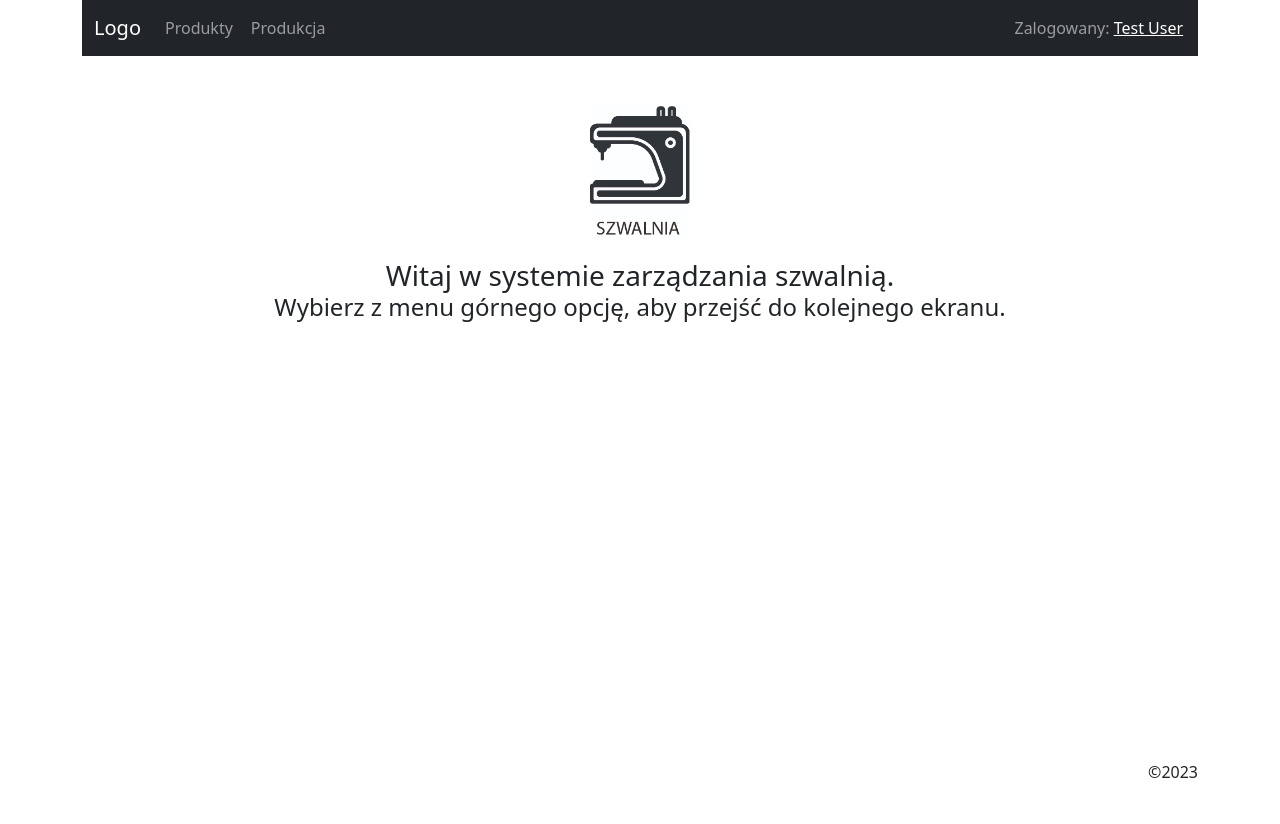
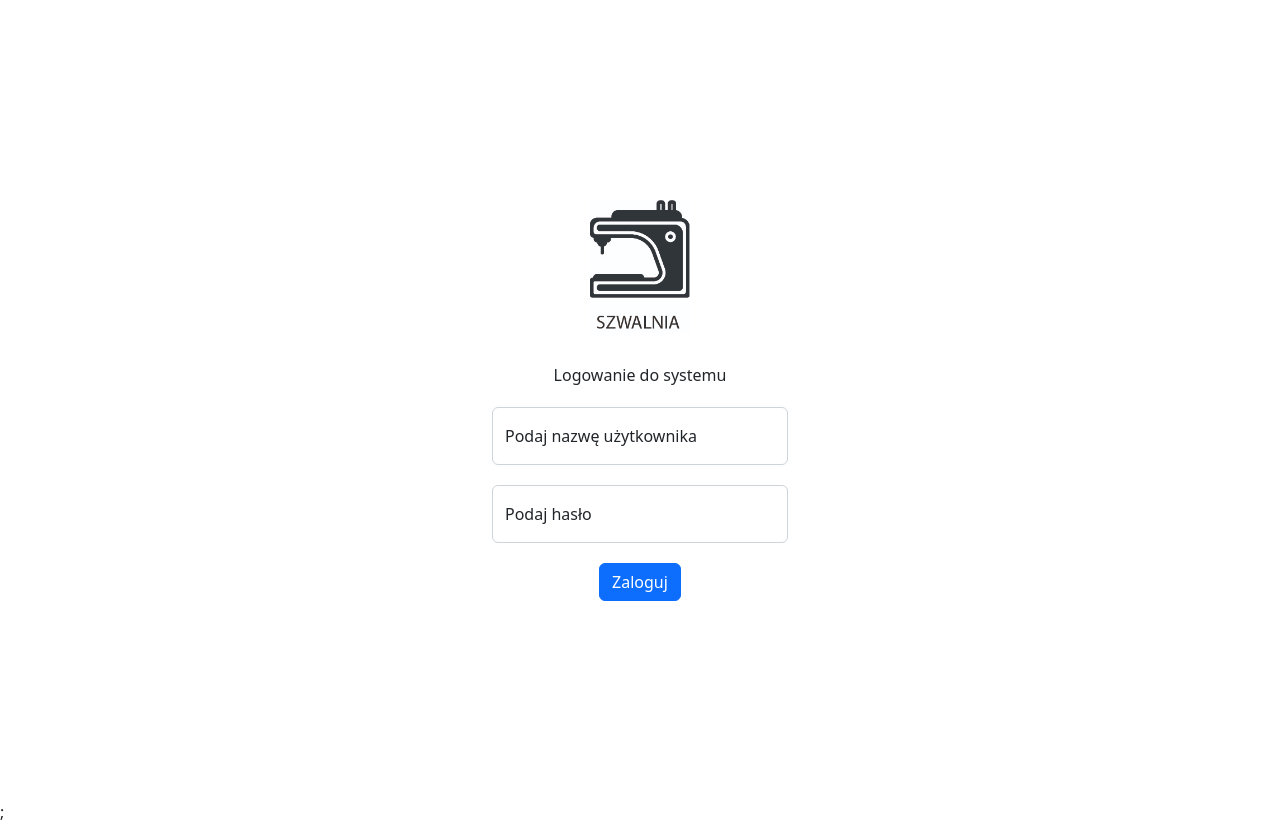
Before and after one commit to matcinks/clothing-factory-front-light, a React (Vite) app: page / in a window 1280 px wide. Before the commit the page ends 800 px from the top, so only its background shows below. Built offline with nearby package versions, Linux system fonts and the light colour scheme.

Commit message:
Security done. App finished.

```diff
--- a/src/App.jsx
+++ b/src/App.jsx
@@ -39,7 +39,7 @@ import ProductDetailPage, {
 import ProductsLayout from "./pages/ProductsLayout";
 import ProductsList from "./pages/ProductsList";
 import ProductionLayout from "./pages/ProductionLayout";
-import RootLayout from "./pages/RootLayout";
+import RootLayout, { action as loginAction } from "./pages/RootLayout";
 import SeamstressesLayout, {
   action as seamstressesAction,
   loader as seamstressesDataLoader,
@@ -62,6 +62,7 @@ const App = () => {
       path: "/",
       element: <RootLayout />,
       errorElement: <ErrorPage />,
+      action: loginAction,
       children: [
         {
           index: true,
--- /dev/null
+++ b/src/components/AppContainer.jsx
@@ -0,0 +1,29 @@
+import { Outlet } from "react-router-dom";
+import { Col, Container, Row } from "react-bootstrap";
+
+import Footer from "../components/Footer";
+import Header from "../components/Header";
+
+const AppContainer = () => {
+  return (
+    <Container>
+      <Row className="row-header">
+        <Col>
+          <Header />
+        </Col>
+      </Row>
+      <Row className="row-content">
+        <Col>
+          <Outlet />
+        </Col>
+      </Row>
+      <Row className="row-footer">
+        <Col>
+          <Footer />
+        </Col>
+      </Row>
+    </Container>
+  );
+};
+
+export default AppContainer;
--- a/src/components/NavigationBar.jsx
+++ b/src/components/NavigationBar.jsx
@@ -18,7 +18,10 @@ const NavigationBar = () => {
             </Nav.Link>
           </Nav>
           <Navbar.Text as={Col} xl={{ span: 2, offset: 8 }}>
-            Zalogowany: <a href="#login">Test User</a>
+            Zalogowany:
+            <span style={{ color: "white" }}>
+              {" " + sessionStorage.getItem("role")}
+            </span>
           </Navbar.Text>
         </Navbar.Collapse>
       </Container>
--- /dev/null
+++ b/src/components/login/LoginForm.css
@@ -0,0 +1,5 @@
+.login-form.row {
+    width: 20rem;
+    height: 25rem;
+    text-align: center;
+}
--- /dev/null
+++ b/src/components/login/LoginForm.jsx
@@ -0,0 +1,92 @@
+import { useEffect, useRef, useState } from "react";
+
+import {
+  Alert,
+  Button,
+  Col,
+  Container,
+  FloatingLabel,
+  FormControl,
+  Image,
+  Row,
+} from "react-bootstrap";
+
+import { Form } from "react-router-dom";
+
+import "./LoginForm.css";
+
+// TODO dolozyc useSubmit i przesylanie formularza recznie, dodatkowe czyszczenie pol username i password po submicie
+const LoginForm = ({ error }) => {
+  const [username, setUsername] = useState("");
+  const [password, setPassword] = useState("");
+
+  const errorMessage = error && <Alert variant="danger">{error}</Alert>;
+
+  const handleChange = (event) => {
+    const value = event.target.value;
+    if (event.target.name === "username") setUsername(value);
+    if (event.target.name === "password") setPassword(value);
+  };
+
+  return (
+    <Form method="POST">
+      <Container className="d-flex justify-content-center align-items-center vh-100">
+        <Row className="login-form">
+          <Col>
+            <Row>
+              <Col>
+                <Image
+                  src="/logo.jpg"
+                  width="100px"
+                  style={{ marginBottom: "20px" }}
+                />
+              </Col>
+            </Row>
+            <Row>
+              <Col className="col-top-margin col-bottom-margin">
+                Logowanie do systemu
+              </Col>
+            </Row>
+            <Row>
+              <Col>{errorMessage}</Col>
+            </Row>
+            <Row>
+              <Col className="col-top-margin col-bottom-margin">
+                <FloatingLabel label="Podaj nazwę użytkownika">
+                  <FormControl
+                    name="username"
+                    value={username}
+                    onChange={handleChange}
+                    placeholder="label"
+                    // ref={usernameInput}
+                  />
+                </FloatingLabel>
+              </Col>
+            </Row>
+            <Row>
+              <Col className="col-top-margin col-bottom-margin">
+                <FloatingLabel label="Podaj hasło">
+                  <FormControl
+                    name="password"
+                    placeholder="label"
+                    value={password}
+                    onChange={handleChange}
+                    type="password"
+                    // ref={passwordInput}
+                  />
+                </FloatingLabel>
+              </Col>
+            </Row>
+            <Row>
+              <Col className="col-top-margin col-bottom-margin">
+                <Button type="submit">Zaloguj</Button>
+              </Col>
+            </Row>
+          </Col>
+        </Row>
+      </Container>
+    </Form>
+  );
+};
+
+export default LoginForm;
--- a/src/pages/NewMaterial.jsx
+++ b/src/pages/NewMaterial.jsx
@@ -22,7 +22,6 @@ export const loader = () => {
 };
 
 export const action = async ({ request }) => {
-  console.log(request);
   try {
     const formData = await request.formData();
 
--- a/src/pages/RootLayout.jsx
+++ b/src/pages/RootLayout.jsx
@@ -1,29 +1,36 @@
-import { Outlet } from "react-router-dom";
-import { Col, Container, Row } from "react-bootstrap";
+import { redirect, useActionData } from "react-router-dom";
 
-import Footer from "../components/Footer";
-import Header from "../components/Header";
+import { login } from "../util/api";
+
+import AppContainer from "../components/AppContainer";
+import LoginForm from "../components/login/LoginForm";
 
 const RootLayout = () => {
-  return (
-    <Container>
-      <Row className="row-header">
-        <Col>
-          <Header />
-        </Col>
-      </Row>
-      <Row className="row-content">
-        <Col>
-          <Outlet />
-        </Col>
-      </Row>
-      <Row className="row-footer">
-        <Col>
-          <Footer />
-        </Col>
-      </Row>
-    </Container>
-  );
+  const isToken = sessionStorage.getItem("token");
+  const error = useActionData();
+
+  return <>{isToken ? <AppContainer /> : <LoginForm error={error} />};</>;
 };
 
 export default RootLayout;
+
+export const action = async ({ request }) => {
+  try {
+    const formData = await request.formData();
+
+    const userData = {
+      name: formData.get("username"),
+      password: formData.get("password"),
+    };
+    const response = await login(userData);
+    // put token to session storage
+    sessionStorage.setItem("token", response.token);
+    // put username to session storage
+    sessionStorage.setItem("name", response.userBasicDetails.name);
+    // put user role to session storage
+    sessionStorage.setItem("role", response.userBasicDetails.role);
+  } catch (e) {
+    return "Nie udało się zalogować, spróbuj ponownie.";
+  }
+  return redirect("/");
+};
--- a/src/util/api.js
+++ b/src/util/api.js
@@ -1,9 +1,25 @@
 import axios from "axios";
+
+const loginRequest = axios.create({
+  baseURL: "http://localhost:8080",
+});
 
 const request = axios.create({
   baseURL: "http://localhost:8080",
-  // validateStatus: false,
+  headers: {
+    Authorization: `Bearer ${sessionStorage.getItem("token")}`,
+    "Content-Type": "application/json",
+  },
 });
+
+export const login = async (userData) => {
+  try {
+    const { data } = await loginRequest.post("/auth/login", userData);
+    return data;
+  } catch (error) {
+    console.log(error);
+  }
+};
 
 export const getSizes = async () => {
   try {
```
Also changed, not shown: src/pages/Protected.jsx (added, +11 -0 lines).
